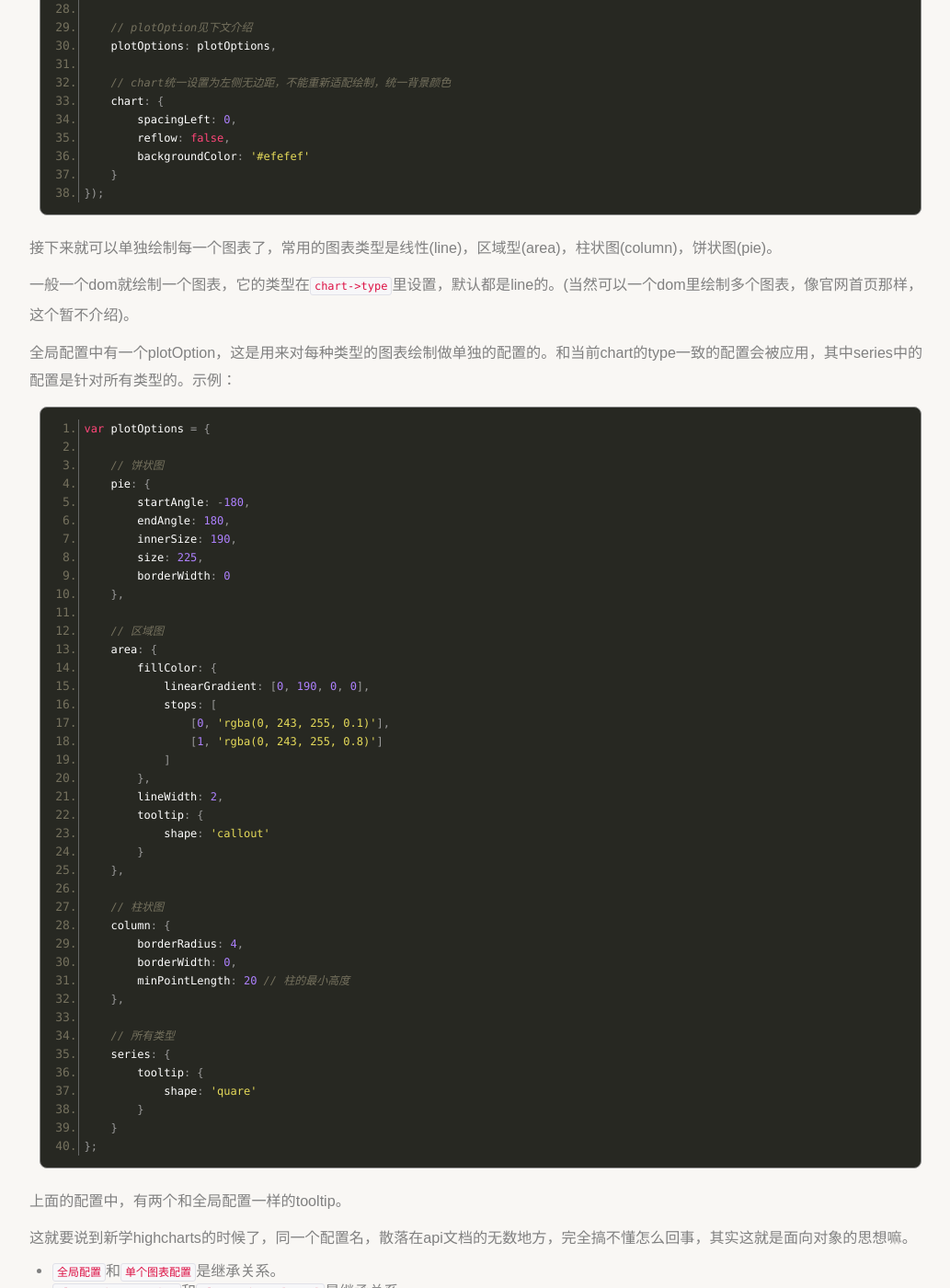
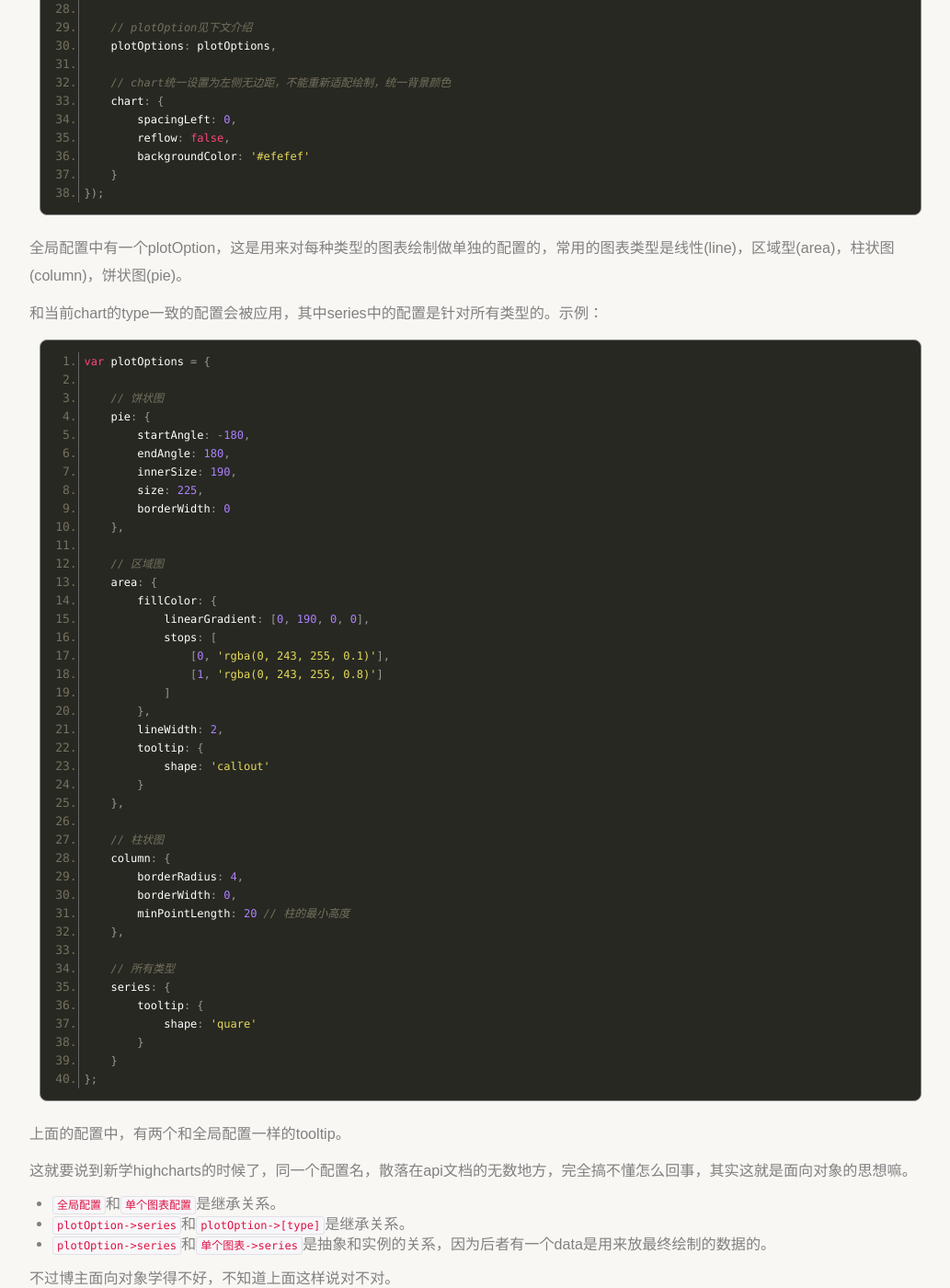
Before and after one commit to Lynn-cc/Lynn-cc.github.io, a Jekyll site: the page built from _posts/2014-04-28-Draw-Beautiful-Charts-with-HighchartJs.md, in a window 1280 px wide and 1400 px high, scrolled down 1517 px. Shown: the whole window at 92% size, without its empty margins (188-1221 px from the left). Built offline with Jekyll 4.4.1, drawn with Linux system fonts in a browser that asks for light colours; some web fonts are replaced; comment, search, counter and statistics services are not loaded; some of the changed text lies outside the part shown.

Commit message:
修改一下文章

```diff
--- a/_posts/2014-04-28-Draw-Beautiful-Charts-with-HighchartJs.md
+++ b/_posts/2014-04-28-Draw-Beautiful-Charts-with-HighchartJs.md
@@ -69,11 +69,9 @@ highcharts的图表有一个设置全局的初始默认配置的方法，`Highch
         }
     });
 
-接下来就可以单独绘制每一个图表了，常用的图表类型是线性(line)，区域型(area)，柱状图(column)，饼状图(pie)。
+全局配置中有一个plotOption，这是用来对每种类型的图表绘制做单独的配置的，常用的图表类型是线性(line)，区域型(area)，柱状图(column)，饼状图(pie)。
 
-一般一个dom就绘制一个图表，它的类型在`chart->type`里设置，默认都是line的。(当然可以一个dom里绘制多个图表，像官网首页那样，这个暂不介绍)。
-
-全局配置中有一个plotOption，这是用来对每种类型的图表绘制做单独的配置的。和当前chart的type一致的配置会被应用，其中series中的配置是针对所有类型的。示例：
+和当前chart的type一致的配置会被应用，其中series中的配置是针对所有类型的。示例：
 
     var plotOptions = {
 
```
Also changed, not shown: other parts of _posts/2014-04-28-Draw-Beautiful-Charts-with-HighchartJs.md (+3 -1 lines).
